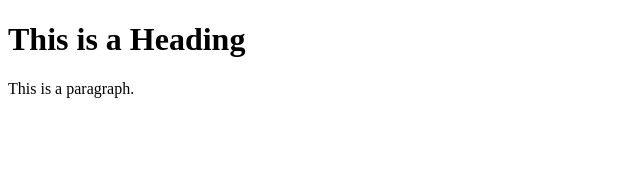
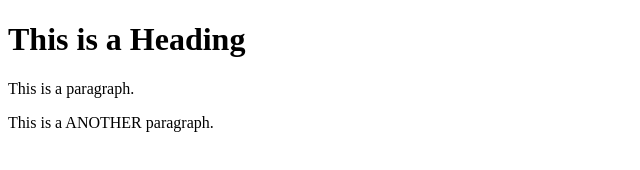
Before and after one commit to SeriousMatt/webserver, a website: page public/index.html in a window 1280 px wide. Shown: the whole page, without its empty margins (0-640 px from the left). Drawn offline with Linux system fonts and the light colour scheme.

```diff
--- a/public/index.html
+++ b/public/index.html
@@ -7,6 +7,6 @@
 
 <h1>This is a Heading</h1>
 <p>This is a paragraph.</p>
-
+<p>This is a ANOTHER paragraph.</p>
 </body>
 </html>
```
